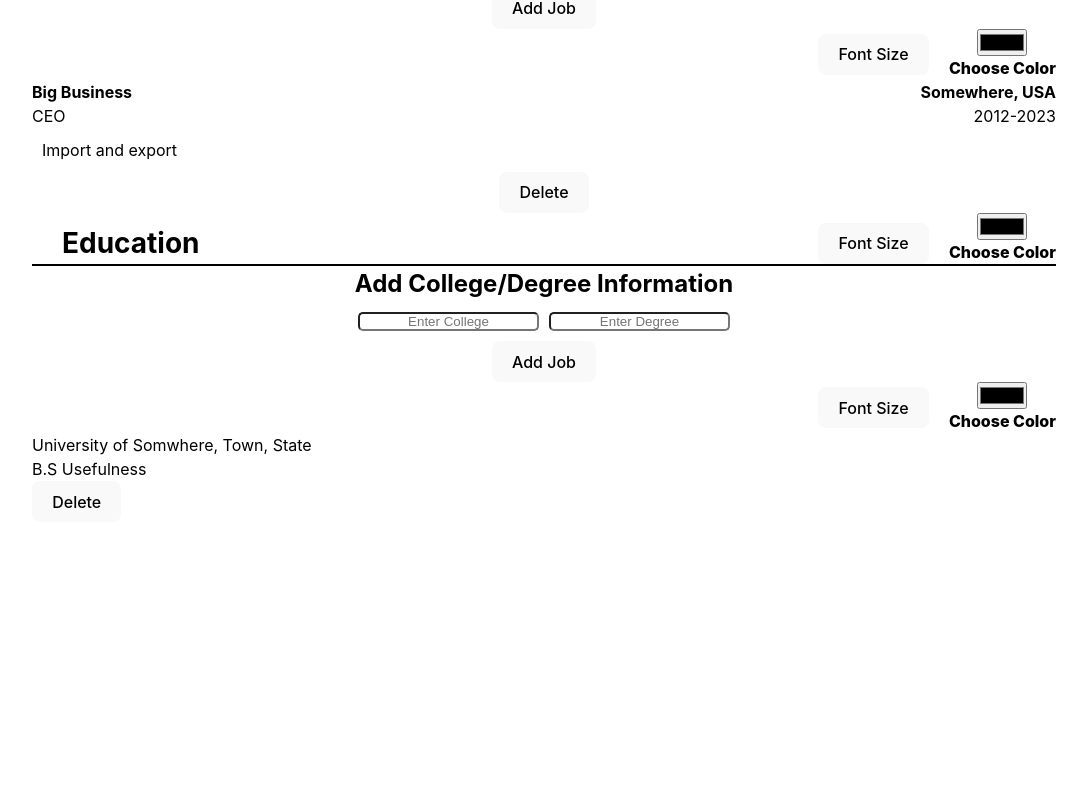
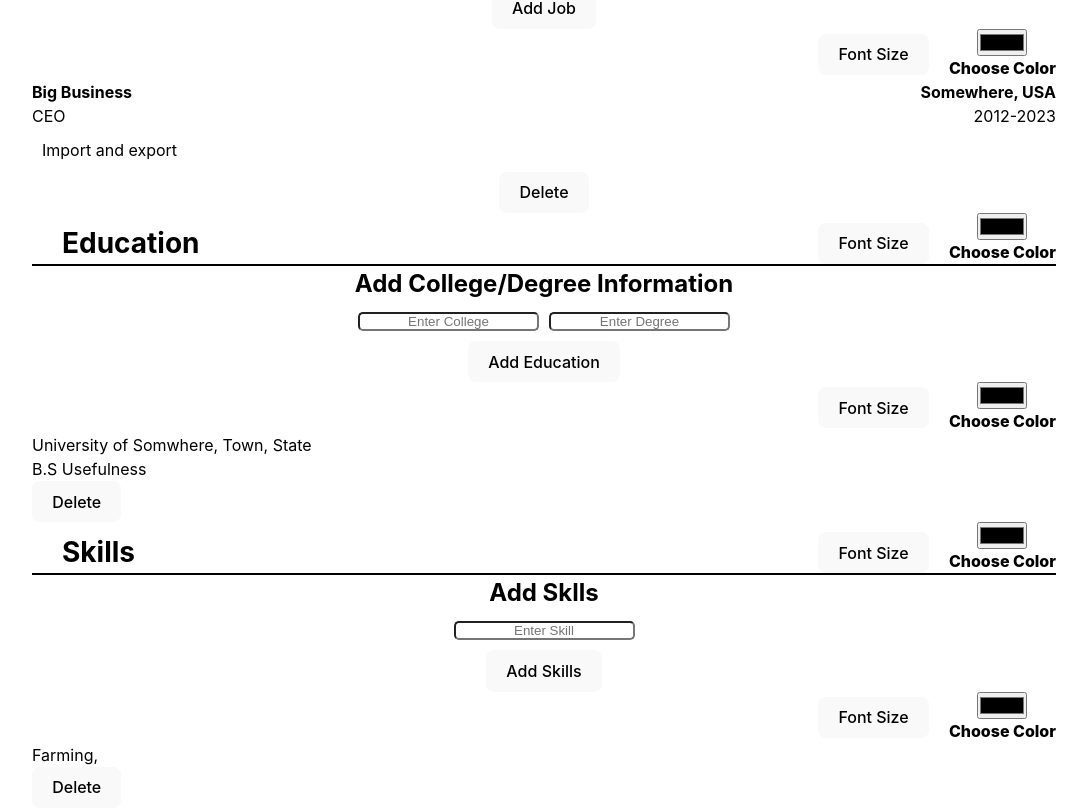
Before and after one commit to Sebamor/cvProject, a React (Vite) app: page / in a window 1280 px wide. Shown: the part 497-1305 px from the top of the page, without its empty margins (96-1183 px from the left). Before the commit the page ends 1019 px from the top, so only its background shows below. Built offline with nearby package versions, Linux system fonts and the light colour scheme.

Commit message:
Skills logic and component

```diff
--- a/src/App.jsx
+++ b/src/App.jsx
@@ -4,6 +4,7 @@ import Header from './components/Header.jsx';
 import Experience from './components/Experience.jsx';
 import TopUI from './components/TopUI.jsx';
 import Education from './components/Education.jsx';
+import Skills from './components/Skills.jsx';
 
 function App() {
 
@@ -15,6 +16,7 @@ function App() {
         <Header />
         <Experience />
         <Education />
+        <Skills />
       </div>
     </UIProvider>
     </>
--- a/src/components/Education.jsx
+++ b/src/components/Education.jsx
@@ -31,7 +31,7 @@ function Education() {
 
 
             <div style={{width:'80vw'}}>
-                <div id="experienceHeader" style={{
+                <div id="educationHeader" style={{
                     borderBottom:'2px solid black',
                     minWidth:'80vw',
                 }}>
@@ -83,7 +83,7 @@ function Education() {
                             }}/>
                     </div>
                     <div id="addCollegeItemButton" style={{display:hideUI}}>
-                        <button onClick={handleAddEducationItem} style={{display:hideUI,}}>Add Job</button>
+                        <button onClick={handleAddEducationItem} style={{display:hideUI,}}>Add Education</button>
                     </div>
                 </div>
                 <div id="educationFontColor" style={{display:'flex', justifyContent:'flex-end', alignItems:'center', gap:'20px'}}>
--- a/src/components/Skills.jsx
+++ b/src/components/Skills.jsx
@@ -0,0 +1,108 @@
+import { useContext } from 'react';
+import  useResumeUI from '../hooks/resumeHooks.js';
+import { UIContext } from '../components/UIContext.jsx';
+
+function Skills() {
+    const {
+        itemColor,
+        handleColorChange,
+        fontSize,
+        handleFontChange,
+        handleDeleteSItem,
+        skillsItem,
+        skill,
+        handleSkillChange,
+        handleAddSkillsItem,
+    } = useResumeUI();
+    const {hideUI} = useContext(UIContext);
+
+    return(
+        <div id="skillsContainer" style={{
+            background: 'white',
+            color:'black',
+            width:'100vw',
+            display:'flex',
+            flexDirection:'column',
+            alignItems:'center',
+            justifyContent:'center',
+        }}>
+            <div style={{width:'80%'}}>
+            <div id="skillsHeader" style={{
+                    borderBottom:'2px solid black',
+                    minWidth:'80vw',
+                }}>
+                    <div id="skillsHeaderContainer" style={{
+                        paddingLeft:'30px',
+                        display:'flex',
+                        flexDirection:'row',
+                        justifyContent:'space-between',
+                        alignItems:'flex-end'
+                    }}>
+                        <h2 style={{color:itemColor.expHeader, fontSize:fontSize.expHeader}}>Skills</h2>
+                        <div className='skillsButtonContainer' style={{
+                            display:'flex',
+                            flexDirection:'row',
+                            alignItems:'flex-end',
+                            gap:'20px',
+                        }}>
+                            <button className='hideUIButton' style={{display:hideUI}} onClick={() => handleFontChange('expHeader')}>Font Size</button>
+                            <div className="titleColorSelectorHideContainer" style={{display:hideUI}}>
+                                <div className='titleColorSelectorContainer'>
+                                    <div className="titleColorSelectorContainer">
+                                        <input type="color" id="colorSelector" name="colorSelector" onChange={(e) => handleColorChange('expHeader', e)}/>
+                                        <label htmlFor="colorSelector" style={{fontWeight:'800', display:'block '}}>Choose Color</label>
+                                    </div>
+                                </div>
+                            </div>
+                        </div>
+                    </div>
+                </div>
+
+
+            <div id="addSkillsUiContainer" style={{
+                    display:'flex',
+                    flexDirection:'column',
+                    justifyContent:'center',
+                    alignItems:'center',
+                    width:'100%',
+                    gap:'10px',
+            }}>
+                <h2 style={{display:hideUI}}>Add Sklls</h2>
+                    <div id="CollegeInputContainer" style={{display:'flex', gap:'10px'}}>
+                            <input type="text" value={skill} onChange={handleSkillChange} placeholder='Enter Skill' style={{
+                            borderRadius:'5px',
+                            textAlign:'center',
+                            display:hideUI,
+                            }}/>
+                    </div>
+                    <div id="addCollegeItemButton" style={{display:hideUI}}>
+                        <button onClick={handleAddSkillsItem} style={{display:hideUI,}}>Add Skills</button>
+                    </div>
+            </div>
+
+
+            <div id="educationFontColor" style={{display:'flex', justifyContent:'flex-end', alignItems:'center', gap:'20px'}}>
+                    <button className='hideUIButton' style={{display:hideUI}} onClick={() => handleFontChange('hInfo')}>Font Size</button>
+                    <div className="titleColorSelectorHideContainer" style={{display:hideUI}}>
+                    <div className='titleColorSelectorContainer'>
+                        <input type="color" id="colorSelector" name="colorSelector" onChange={(e) => handleColorChange('hInfo', e)}/>
+                        <label htmlFor="colorSelector" style={{fontWeight:'800', display:'block '}}>Choose Color</label>
+                    </div>
+                    </div>
+                </div>
+
+
+                <ul style={{listStyle:'none',display:'flex'}}>
+                    {skillsItem.map(item => (
+                        <li key='item.id' style={{}}>
+                            <p style={{color:itemColor.hInfo, fontSize:fontSize.hInfo}}>{item.skill},</p>
+                            <button style={{display:hideUI,}} onClick={() => handleDeleteSItem(item.id)}>Delete</button>
+                        </li>
+                    ))}
+                </ul>
+            </div>
+        </div>
+    )
+}
+
+export default Skills;
--- a/src/hooks/resumeHooks.js
+++ b/src/hooks/resumeHooks.js
@@ -105,9 +105,9 @@ const useResumeUI = () => {
     // Function to add Education
     const [collegeInfo, setCollegeInfo] = useState('');
     const [degreeInfo, setDegreeInfo] = useState('');
-    const [nextEId, setNextEId] = useState(0);
+    const [nextEId, setNextEId] = useState(1);
     const [educationItem, setEducationItem] = useState([{
-        id:nextEId,
+        id:0,
         college:'University of Somwhere, Town, State',
         degree:'B.S Usefulness',
     }]);
@@ -121,6 +121,7 @@ const useResumeUI = () => {
     function handleAddEducationItem(){
         if(collegeInfo.trim() !== '' && degreeInfo.trim() !== '') {
             const newEducationItem = {
+                id:nextEId,
                 college:collegeInfo,
                 degree:degreeInfo
             }
@@ -134,7 +135,41 @@ const useResumeUI = () => {
         setEducationItem(educationItem.filter(item => item.id !== id));
     }
 
+    // Function to add skills
+    const [skill, setSkill] = useState('');
+    const [nextSkillId, setNextSkillId] = useState(1);
+    const [skillsItem, setSkillsItem] = useState([{
+        id:0,
+        skill:'Farming'
+    }]);
+
+    function handleSkillChange(e) {
+        setSkill(e.target.value);
+    }
+    function handleAddSkillsItem() {
+        if(skill.trim() !== '') {
+            const newSkillsItem = {
+                id:nextSkillId,
+                skill:skill
+            }
+            setSkillsItem([...skillsItem, newSkillsItem]);
+            setNextSkillId(nextSkillId + 1);
+            setSkill('');
+        }
+    }
+    function handleDeleteSItem(id) {
+        setSkillsItem(skillsItem.filter(item => item.id !== id));
+    }
+
     return {
+        handleDeleteSItem,
+        skill,
+        setSkill,
+        setNextSkillId,
+        skillsItem,
+        setSkillsItem,
+        handleSkillChange,
+        handleAddSkillsItem,
         handleDeleteEItem,
         nextEId,
         setNextEId,
```
